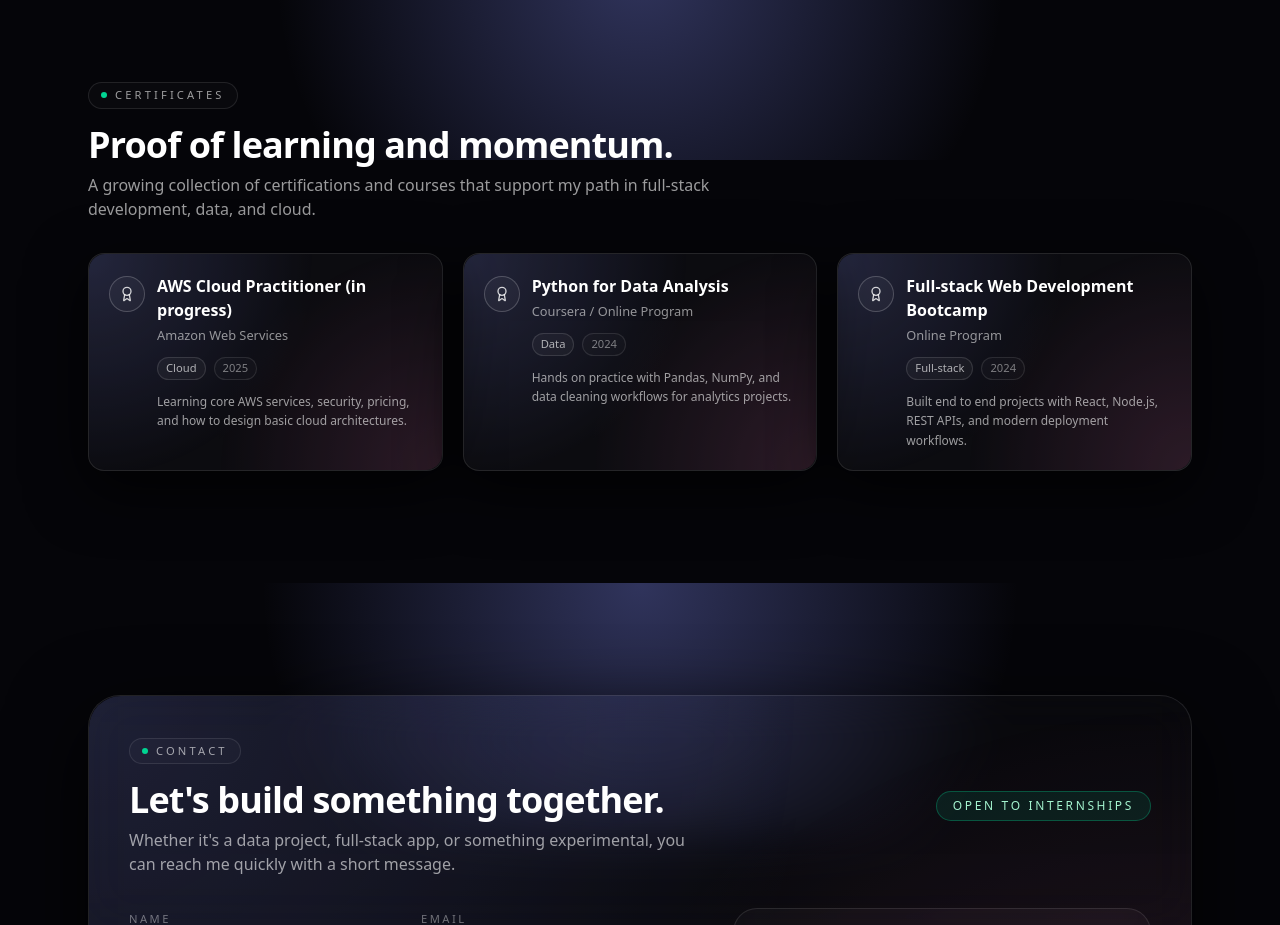
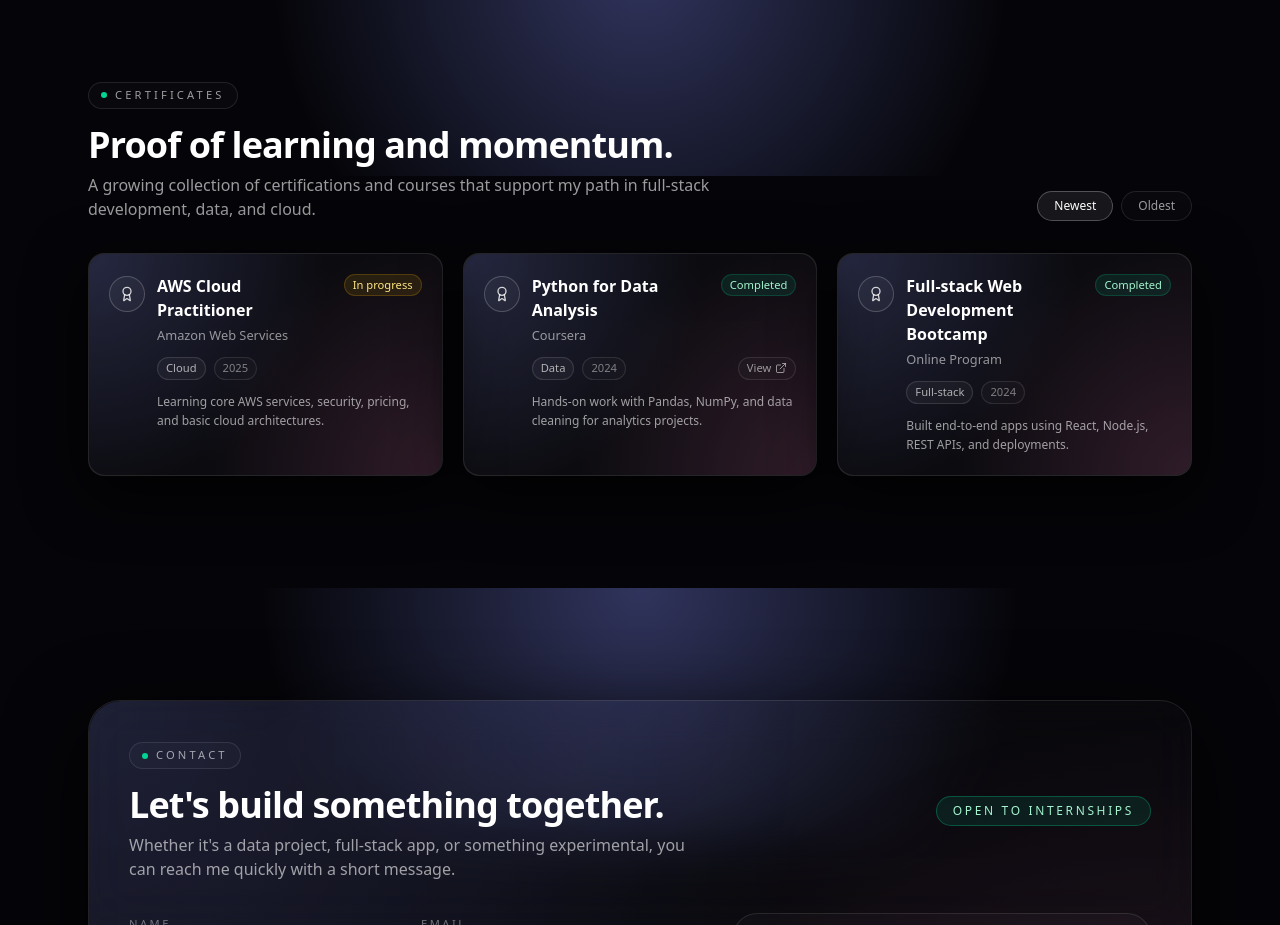
Before and after one commit to RavangDai/Portfolio, a Next.js app: page / in a window 1280 px wide. Shown: the part 2220-3145 px from the top of the page. Built offline with nearby package versions, Linux system fonts and the light colour scheme.

Commit message:
updated Certificate section

```diff
--- a/src/components/ui/certificates-section.tsx
+++ b/src/components/ui/certificates-section.tsx
@@ -1,7 +1,8 @@
 "use client";
 
+import { useState } from "react";
 import { motion } from "framer-motion";
-import { Award } from "lucide-react";
+import { Award, ExternalLink } from "lucide-react";
 import { cn } from "@/lib/utils";
 
 const container = {
@@ -9,60 +10,82 @@ const container = {
   visible: {
     opacity: 1,
     y: 0,
-    transition: {
-      duration: 0.7,
-      staggerChildren: 0.08,
-    },
+    transition: { duration: 0.7, staggerChildren: 0.08 },
   },
 };
 
 const item = {
   hidden: { opacity: 0, y: 14 },
-  visible: {
-    opacity: 1,
-    y: 0,
-    transition: {
-      duration: 0.5,
-    },
-  },
+  visible: { opacity: 1, y: 0, transition: { duration: 0.5 } },
 };
 
-const certificates = [
+type Certificate = {
+  title: string;
+  issuer: string;
+  year: number;
+  tag: string;
+  highlight: string;
+  status?: "Completed" | "In progress";
+  url?: string;
+};
+
+const certificates: Certificate[] = [
   {
-    title: "AWS Cloud Practitioner (in progress)",
+    title: "AWS Cloud Practitioner",
     issuer: "Amazon Web Services",
-    year: "2025",
+    year: 2025,
     tag: "Cloud",
+    status: "In progress",
     highlight:
-      "Learning core AWS services, security, pricing, and how to design basic cloud architectures.",
+      "Learning core AWS services, security, pricing, and basic cloud architectures.",
+    url: "",
   },
   {
     title: "Python for Data Analysis",
-    issuer: "Coursera / Online Program",
-    year: "2024",
+    issuer: "Coursera",
+    year: 2024,
     tag: "Data",
+    status: "Completed",
     highlight:
-      "Hands on practice with Pandas, NumPy, and data cleaning workflows for analytics projects.",
+      "Hands-on work with Pandas, NumPy, and data cleaning for analytics projects.",
+    url: "https://www.coursera.org", // replace with your real link
   },
   {
     title: "Full-stack Web Development Bootcamp",
     issuer: "Online Program",
-    year: "2024",
+    year: 2024,
     tag: "Full-stack",
+    status: "Completed",
     highlight:
-      "Built end to end projects with React, Node.js, REST APIs, and modern deployment workflows.",
+      "Built end-to-end apps using React, Node.js, REST APIs, and deployments.",
+    url: "",
   },
-  // add or edit items as you earn more certs
 ];
 
+function statusBadgeClass(status?: Certificate["status"]) {
+  if (status === "Completed") {
+    return "border-emerald-400/20 bg-emerald-400/10 text-emerald-200";
+  }
+  if (status === "In progress") {
+    return "border-amber-400/20 bg-amber-400/10 text-amber-200";
+  }
+  return "border-white/10 bg-white/[0.02] text-white/55";
+}
+
 export function CertificatesSection() {
+  const [sort, setSort] = useState<"newest" | "oldest">("newest");
+
+  const sortedCertificates = [...certificates].sort((a, b) =>
+    sort === "newest" ? b.year - a.year : a.year - b.year
+  );
+
   return (
     <section
       id="certificates"
       className="relative mx-auto w-full max-w-6xl px-4 py-20 md:px-6 md:py-28"
     >
-      {/* subtle background glow */}
-      <div className="pointer-events-none absolute inset-x-0 top-0 -z-10 h-48 bg-[radial-gradient(circle_at_top,_rgba(129,140,248,0.35),transparent_60%)]" />
+      {/* subtle section glow */}
+      <div className="pointer-events-none absolute inset-x-0 top-0 -z-10 h-52 bg-[radial-gradient(circle_at_top,_rgba(129,140,248,0.35),transparent_60%)]" />
 
       <motion.div
         variants={container}
@@ -78,7 +101,7 @@ export function CertificatesSection() {
             Certificates
           </div>
 
-          <div className="flex flex-col gap-2 md:flex-row md:items-end md:justify-between">
+          <div className="flex flex-col gap-4 md:flex-row md:items-end md:justify-between">
             <div>
               <h2 className="text-2xl font-semibold tracking-tight text-white sm:text-3xl md:text-4xl">
                 Proof of learning and momentum.
@@ -88,6 +111,35 @@ export function CertificatesSection() {
                 my path in full-stack development, data, and cloud.
               </p>
             </div>
+
+            {/* sort buttons */}
+            <div className="flex gap-2">
+              <button
+                type="button"
+                onClick={() => setSort("newest")}
+                className={cn(
+                  "rounded-full border px-4 py-1.5 text-xs transition",
+                  sort === "newest"
+                    ? "border-white/25 bg-white/[0.08] text-white"
+                    : "border-white/10 bg-white/[0.02] text-white/60 hover:text-white"
+                )}
+              >
+                Newest
+              </button>
+
+              <button
+                type="button"
+                onClick={() => setSort("oldest")}
+                className={cn(
+                  "rounded-full border px-4 py-1.5 text-xs transition",
+                  sort === "oldest"
+                    ? "border-white/25 bg-white/[0.08] text-white"
+                    : "border-white/10 bg-white/[0.02] text-white/60 hover:text-white"
+                )}
+              >
+                Oldest
+              </button>
+            </div>
           </div>
         </motion.div>
 
@@ -96,43 +148,71 @@ export function CertificatesSection() {
           variants={container}
           className="grid gap-5 md:grid-cols-2 lg:grid-cols-3"
         >
-          {certificates.map((cert) => (
+          {sortedCertificates.map((cert) => (
             <motion.article
               key={cert.title}
               variants={item}
-              whileHover={{
-                y: -4,
-                scale: 1.01,
-              }}
+              whileHover={{ y: -4, scale: 1.01 }}
               transition={{ duration: 0.25 }}
               className={cn(
                 "relative overflow-hidden rounded-2xl border border-white/10",
-                "bg-white/[0.03] px-4 py-4 md:px-5 md:py-5",
-                "shadow-[0_18px_60px_rgba(0,0,0,0.8)]"
+                "bg-white/[0.03] px-5 py-5",
+                "shadow-[0_18px_60px_rgba(0,0,0,0.85)]"
               )}
             >
-              {/* card glow */}
-              <div className="pointer-events-none absolute inset-0 -z-10 rounded-2xl bg-[radial-gradient(circle_at_top_left,_rgba(129,140,248,0.28),transparent_55%),radial-gradient(circle_at_bottom_right,_rgba(244,114,182,0.2),transparent_55%)] opacity-70" />
+              {/* MATCH SNAPSHOT GLOW */}
+              <div className="pointer-events-none absolute inset-0 -z-10 rounded-2xl bg-[radial-gradient(circle_at_top_left,_rgba(129,140,248,0.30),transparent_58%),radial-gradient(circle_at_bottom_right,_rgba(244,114,182,0.22),transparent_58%)] opacity-70" />
+
+              {/* subtle inner sheen (helps it feel like Snapshot) */}
+              <div className="pointer-events-none absolute inset-0 rounded-2xl ring-1 ring-white/10" />
 
               <div className="flex items-start gap-3">
                 <div className="mt-0.5 flex h-9 w-9 items-center justify-center rounded-full border border-white/20 bg-white/[0.04] text-white/80">
                   <Award className="h-4 w-4" />
                 </div>
+
                 <div className="flex-1">
+                  <div className="flex items-start justify-between gap-3">
+                    <div>
                       <h3 className="text-sm font-semibold text-white sm:text-base">
                         {cert.title}
                       </h3>
                       <p className="mt-1 text-[0.8rem] text-white/55">
                         {cert.issuer}
                       </p>
+                    </div>
+
+                    {cert.status ? (
+                      <span
+                        className={cn(
+                          "shrink-0 rounded-full border px-2 py-0.5 text-[0.7rem]",
+                          statusBadgeClass(cert.status)
+                        )}
+                      >
+                        {cert.status}
+                      </span>
+                    ) : null}
+                  </div>
 
                   <div className="mt-3 flex flex-wrap items-center gap-2 text-[0.7rem]">
                     <span className="rounded-full border border-white/12 bg-white/[0.04] px-2 py-0.5 text-white/65">
                       {cert.tag}
                     </span>
+
                     <span className="rounded-full border border-white/10 bg-white/[0.02] px-2 py-0.5 text-white/45">
                       {cert.year}
                     </span>
+
+                    {cert.url ? (
+                      <a
+                        href={cert.url}
+                        target="_blank"
+                        rel="noreferrer"
+                        className="ml-auto inline-flex items-center gap-1 rounded-full border border-white/10 bg-white/[0.02] px-2 py-0.5 text-white/55 hover:text-white"
+                      >
+                        View <ExternalLink className="h-3 w-3" />
+                      </a>
+                    ) : null}
                   </div>
 
                   <p className="mt-3 text-xs leading-relaxed text-white/60">
--- a/src/components/ui/demo-hero-geometric.tsx
+++ b/src/components/ui/demo-hero-geometric.tsx
@@ -1,14 +1,72 @@
-import { HeroGeometric } from "@/components/ui/shape-landing-hero";
+"use client";
 
-function DemoHeroGeometric() {
+import Image from "next/image";
+import { motion } from "framer-motion";
+
+export function HeroSection() {
   return (
-    <HeroGeometric
-  badge="Bibek • Full-stack, Data & AI"
-  title="Designing with data. Building premium web experiences."
-  subtitle="I craft minimal high-end interfaces..."
-/>
+    <section className="relative mx-auto w-full max-w-6xl px-4 pt-24 pb-16 md:px-6 md:pt-28">
+      <div className="grid items-center gap-10 md:grid-cols-[1.15fr_0.85fr]">
+        {/* LEFT: Text */}
+        <div className="text-center md:text-left">
+          <div className="mx-auto inline-flex items-center gap-2 rounded-full border border-white/10 bg-white/[0.02] px-3 py-1 text-[0.7rem] uppercase tracking-[0.28em] text-white/60 md:mx-0">
+            <span className="h-1.5 w-1.5 rounded-full bg-rose-400" />
+            Bibek · Full-stack · Data / AI
+          </div>
 
+          <h1 className="mt-6 text-4xl font-semibold tracking-tight text-white sm:text-5xl md:text-6xl">
+            A jack of all trades is a master of none,
+          </h1>
+
+          <p className="mt-4 max-w-2xl text-sm text-white/60 sm:text-base md:max-w-xl">
+            I blend data, design, and engineering not just mastering one thing,
+            but combining many to build thoughtful digital experiences.
+          </p>
+
+          <div className="mt-7 flex flex-col items-center gap-3 sm:flex-row sm:justify-center md:justify-start">
+            <a
+              href="#projects"
+              className="rounded-full border border-white/10 bg-white/[0.04] px-5 py-2 text-sm text-white hover:bg-white/[0.06]"
+            >
+              View Projects
+            </a>
+            <a
+              href="/resume.pdf"
+              className="rounded-full border border-white/10 bg-white/[0.02] px-5 py-2 text-sm text-white/80 hover:text-white hover:bg-white/[0.04]"
+            >
+              Download Resume
+            </a>
+          </div>
+        </div>
+
+        {/* RIGHT: Photo */}
+        <motion.div
+          initial={{ opacity: 0, y: 12 }}
+          animate={{ opacity: 1, y: 0 }}
+          transition={{ duration: 0.6 }}
+          className="mx-auto w-full max-w-sm md:mx-0 md:justify-self-end"
+        >
+          <div className="relative">
+            {/* gradient glow behind */}
+            <div className="pointer-events-none absolute -inset-6 -z-10 rounded-full bg-[radial-gradient(circle_at_top_left,_rgba(129,140,248,0.35),transparent_60%),radial-gradient(circle_at_bottom_right,_rgba(244,114,182,0.25),transparent_60%)] blur-2xl" />
+
+            {/* glass ring */}
+            <div className="rounded-3xl border border-white/10 bg-white/[0.03] p-3 shadow-[0_18px_60px_rgba(0,0,0,0.8)]">
+              <div className="relative aspect-[4/5] overflow-hidden rounded-2xl">
+                <Image
+                  src="/bibek.jpg"   // <-- your image path in /public
+                  alt="Bibek Pathak"
+                  fill
+                  priority
+                  className="object-cover"
+                />
+                {/* subtle overlay to match theme */}
+                <div className="pointer-events-none absolute inset-0 bg-gradient-to-b from-black/0 via-black/0 to-black/35" />
+              </div>
+            </div>
+          </div>
+        </motion.div>
+      </div>
+    </section>
   );
 }
-
-export { DemoHeroGeometric };
```
Lines whose indentation alone changed are shown as unchanged.
